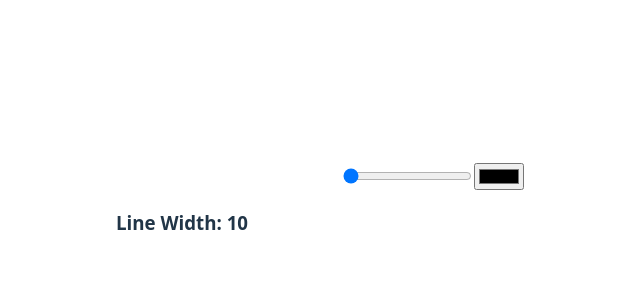
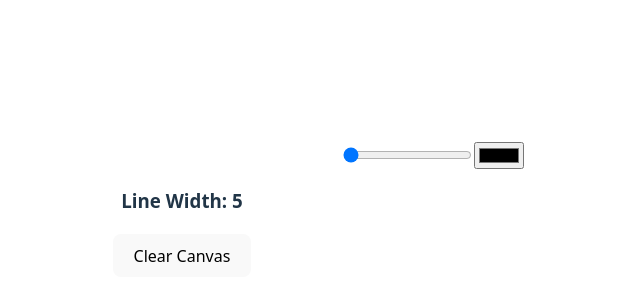
Before and after one commit to SanfetCoder/drawing-app, a React (Vite) app: page / in a window 1280 px wide. Shown: the part 430-730 px from the top of the page, without its empty margins (458-1098 px from the left). Built offline with nearby package versions, Linux system fonts and the light colour scheme.

Commit message:
feat(drawing) : clear the canvas

```diff
--- a/src/App.tsx
+++ b/src/App.tsx
@@ -1,8 +1,8 @@
-import { useEffect, useRef, useState } from 'react';
+import { useRef, useState } from 'react';
 import './App.css';
 import { useDraw } from './features/drawing/hooks/useDraw';
 
-const MINIMUM_LINE_WIDTH: number = 10;
+const MINIMUM_LINE_WIDTH: number = 5;
 const MAXIMUM_LINE_WIDTH: number = 100;
 
 function App() {
@@ -11,6 +11,16 @@ function App() {
   const [strokeColor, setStrokeColor] = useState<string>('#000000');
 
   useDraw(canvasRef, { lineWidth, strokeColor });
+
+  function handleClearCanvas() {
+    const canvas = canvasRef.current;
+    if (!canvas) return;
+
+    const ctx = canvas.getContext('2d');
+    if (!ctx) return;
+
+    ctx.clearRect(0, 0, canvas.width, canvas.height);
+  }
 
   return (
     <main>
@@ -28,6 +38,7 @@ function App() {
         onChange={(e) => setStrokeColor(e.target.value)}
       />
       <h3>Line Width: {lineWidth}</h3>
+      <button onClick={handleClearCanvas}>Clear Canvas</button>
     </main>
   );
 }
```
